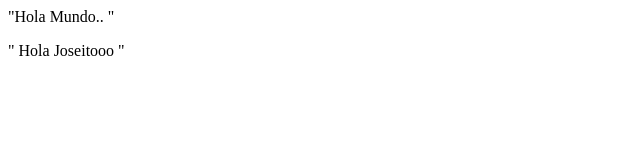
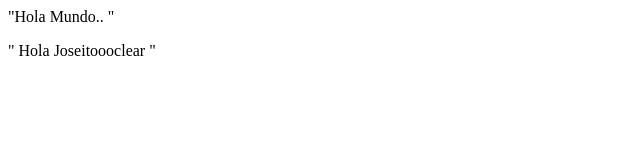
Before and after one commit to JD0705/eliminar-favor-favor, a plain HTML site: page prueba.html in a window 1280 px wide. Shown: the full height of the page, 0-640 px from the left. Drawn offline with Linux system fonts and the light colour scheme.

Commit message:
mi 452da modificacion

```diff
--- a/prueba.html
+++ b/prueba.html
@@ -7,8 +7,7 @@
 <body> "Hola Mundo..
     "
     <p>
-    " Hola Joseitooo
-    "</p>
+    " Hola Joseitoooclear  "</p>
 
 
 </body>
```
